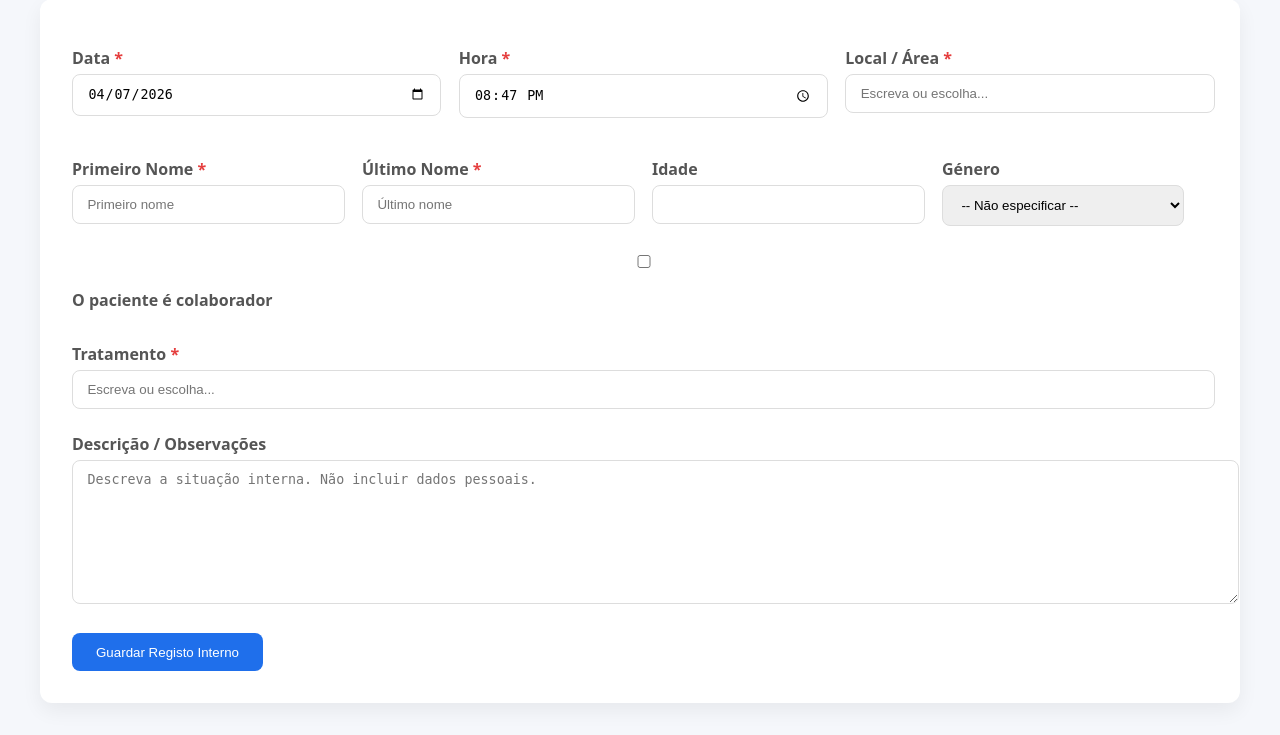
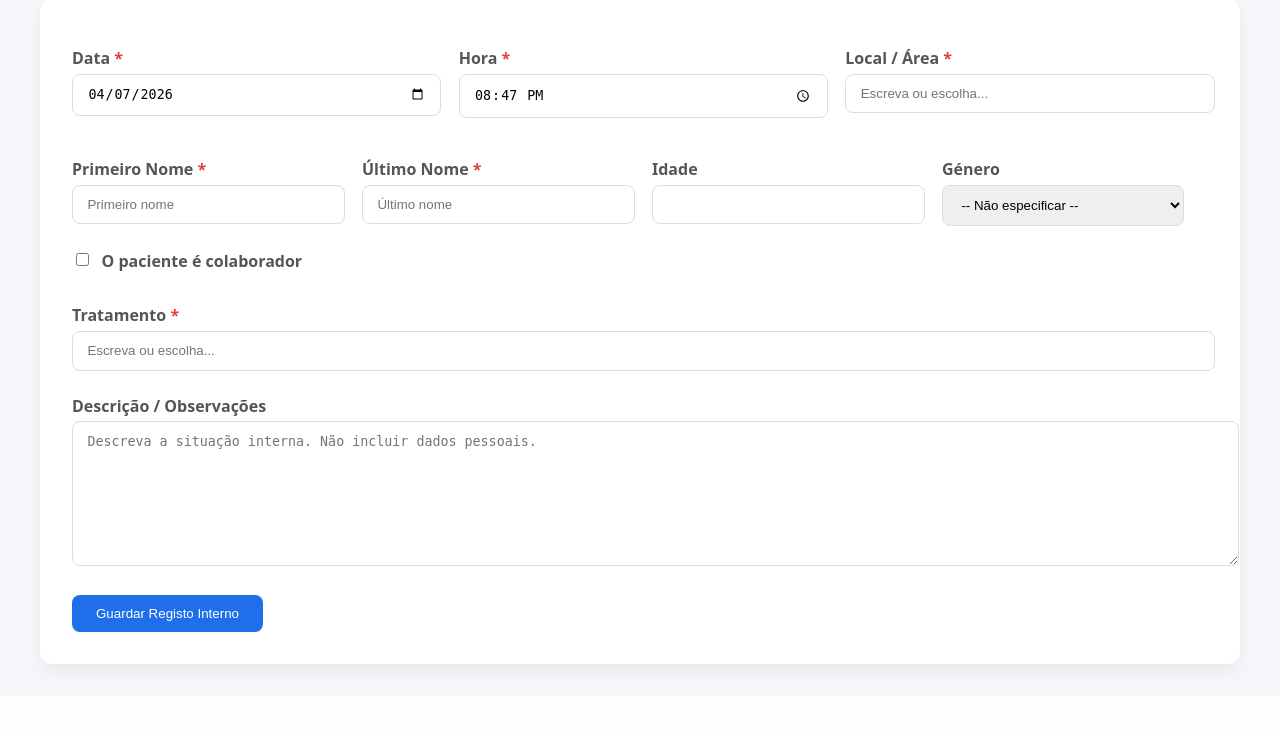
Before and after one commit to ViCor44/enfermaria, a PHP site: the page made by src/Views/internal/create.php in a window 1280 px wide. Shown: the part 243-978 px from the top of the page. After the commit the page ends 921 px from the top, so only its background shows below. Run offline with PHP 8.4, Linux system fonts and the light colour scheme; the template is opened without the code that fills it, so the values that code supplies are empty.

Commit message:
fix: alinhar checkbox de colaborador no registo interno

```diff
--- a/src/Views/internal/create.php
+++ b/src/Views/internal/create.php
@@ -91,6 +91,24 @@ button {
     border: none;
     border-top: 1px solid #ddd;
     margin: 2rem 0;
+}
+
+.form-check {
+    display: flex;
+    align-items: center;
+    justify-content: flex-start;
+    gap: 0.6rem;
+}
+
+.form-check input[type="checkbox"] {
+    width: auto;
+    margin-top: 0;
+    padding: 0;
+}
+
+.form-check label {
+    display: inline;
+    margin-top: 0;
 }
 </style>
 </head>
```
